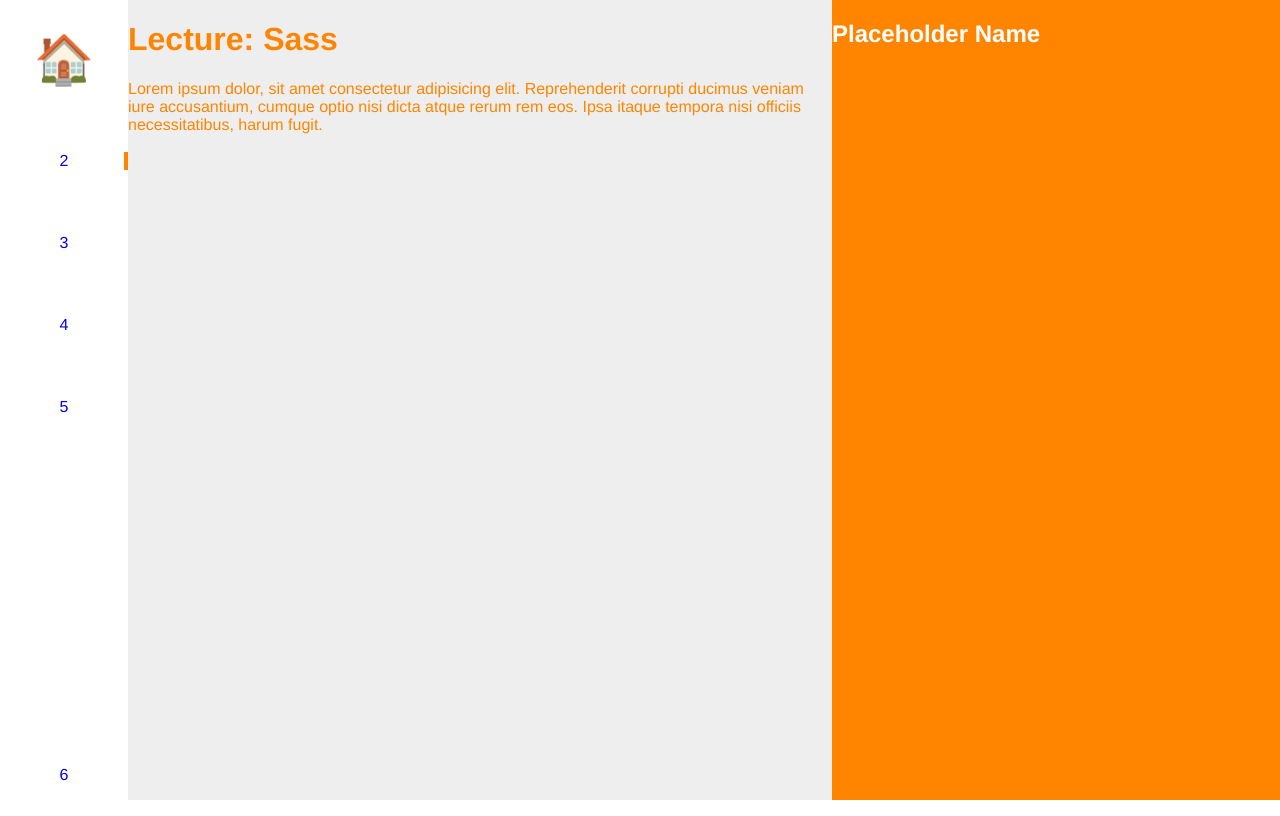
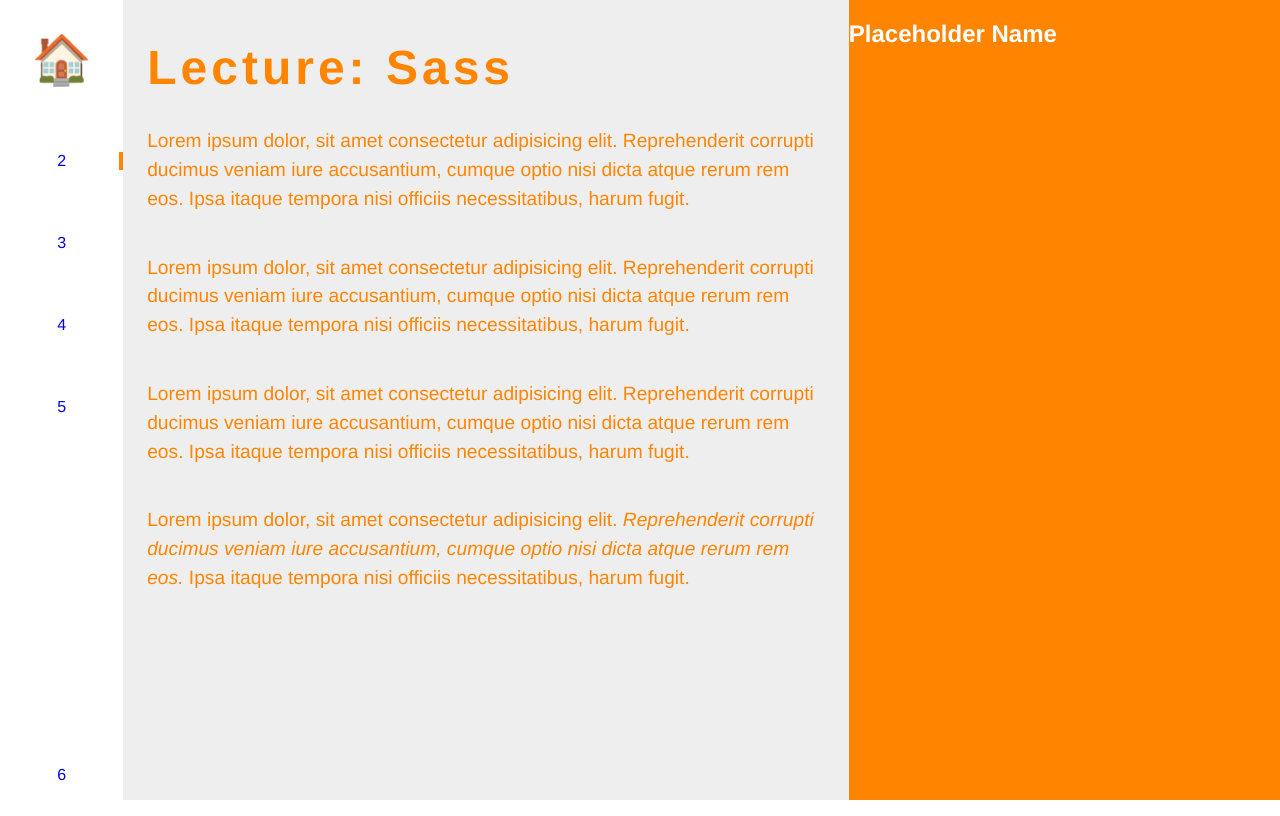
Before and after one commit to nolanknill/lec-sass-and-typography, a plain HTML site: page index.html in a window 1280 px wide. Drawn offline with Linux system fonts and the light colour scheme.

Commit message:
Add base font styles

```diff
--- a/index.html
+++ b/index.html
@@ -33,8 +33,11 @@
     </nav>
 
     <main class="main">
-        <h1>Lecture: Sass</h1>
-        <p>Lorem ipsum dolor, sit amet consectetur adipisicing elit. Reprehenderit corrupti ducimus veniam iure accusantium, cumque optio nisi dicta atque rerum rem eos. Ipsa itaque tempora nisi officiis necessitatibus, harum fugit.</p>
+        <h1 class="main__title">Lecture: Sass</h1>
+        <p class="main__text">Lorem ipsum dolor, sit amet consectetur adipisicing elit. Reprehenderit corrupti ducimus veniam iure accusantium, cumque optio nisi dicta atque rerum rem eos. Ipsa itaque tempora nisi officiis necessitatibus, harum fugit.</p>
+        <p class="main__text">Lorem ipsum dolor, sit amet consectetur adipisicing elit. Reprehenderit corrupti ducimus veniam iure accusantium, cumque optio nisi dicta atque rerum rem eos. Ipsa itaque tempora nisi officiis necessitatibus, harum fugit.</p>
+        <p class="main__text">Lorem ipsum dolor, sit amet consectetur adipisicing elit. Reprehenderit corrupti ducimus veniam iure accusantium, cumque optio nisi dicta atque rerum rem eos. Ipsa itaque tempora nisi officiis necessitatibus, harum fugit.</p>
+        <p class="main__text">Lorem ipsum dolor, sit amet consectetur adipisicing elit. <span class="main__text--italics">Reprehenderit corrupti ducimus veniam iure accusantium, cumque optio nisi dicta atque rerum rem eos.</span> Ipsa itaque tempora nisi officiis necessitatibus, harum fugit.</p>
     </main>
 
     <section class="author">
--- a/styles/index.scss
+++ b/styles/index.scss
@@ -51,6 +51,24 @@ body {
 .main {
     width: $width-main;
     background-color: #eee;
+    padding: 1.5rem;
+
+    &__title {
+        margin-top: 1rem;
+        @include heading-top-level;
+    }
+
+    &__text {
+        font-size: 1.2rem;
+        line-height: 1.5;
+        margin-bottom: 2.5rem;
+        font-weight: lighter;
+
+        &--italics {
+            font-style: italic;
+
+        }
+    }
 }
 
 .author {
--- a/styles/partials/_mixins.scss
+++ b/styles/partials/_mixins.scss
@@ -8,3 +8,8 @@
     padding-left: 0;
     list-style: none;
 }
+
+@mixin heading-top-level {
+    font-size: 3rem;
+    letter-spacing: 4px;
+}
--- a/styles/partials/_typography.scss
+++ b/styles/partials/_typography.scss
@@ -1,5 +1,5 @@
 $font-stack: Helvetica, sans-serif;
-$root-font-size: 16px;
+$root-font-size: 100%;
 
 html {
     font-size: $root-font-size;
```
Also changed, not shown: styles/index.css.
